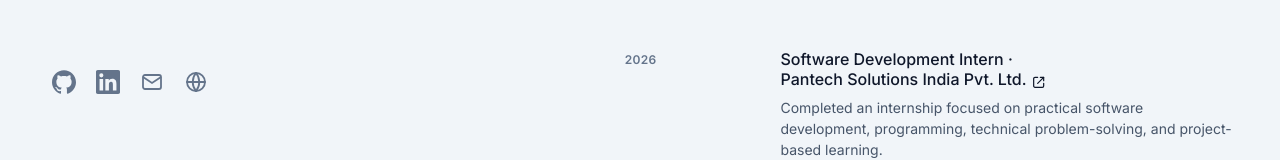
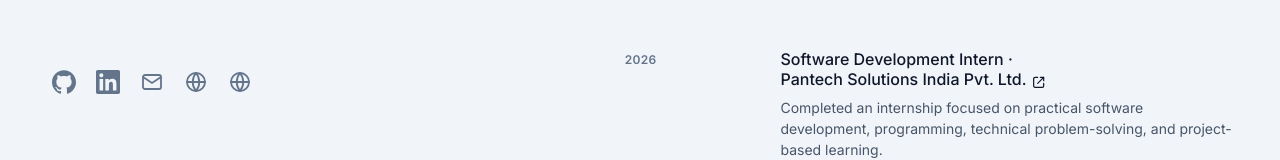
Before and after one commit to umeshkumar-git/umeshshah-portfolio, a React (Vite) app: page / in a window 1280 px wide. Shown: the part 610-770 px from the top of the page. Built offline with nearby package versions, Linux system fonts and the light colour scheme.

Commit message:
add google developer profile

```diff
--- a/src/data/portfolio.ts
+++ b/src/data/portfolio.ts
@@ -30,6 +30,11 @@
 			name: "Website",
 			href: "https://umeshshah.in",
 			label: "Website",
+		},
+		{
+			name: "Google Developer",
+			href: "https://developers.google.com/profile/u/umeshshah",
+			label: "Google Developer",
 		},
 	],
 };
```
